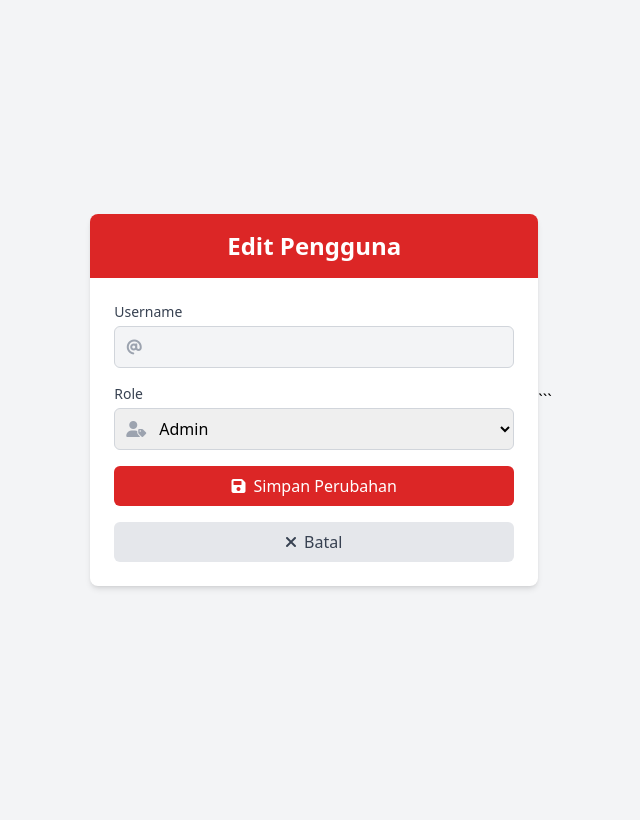
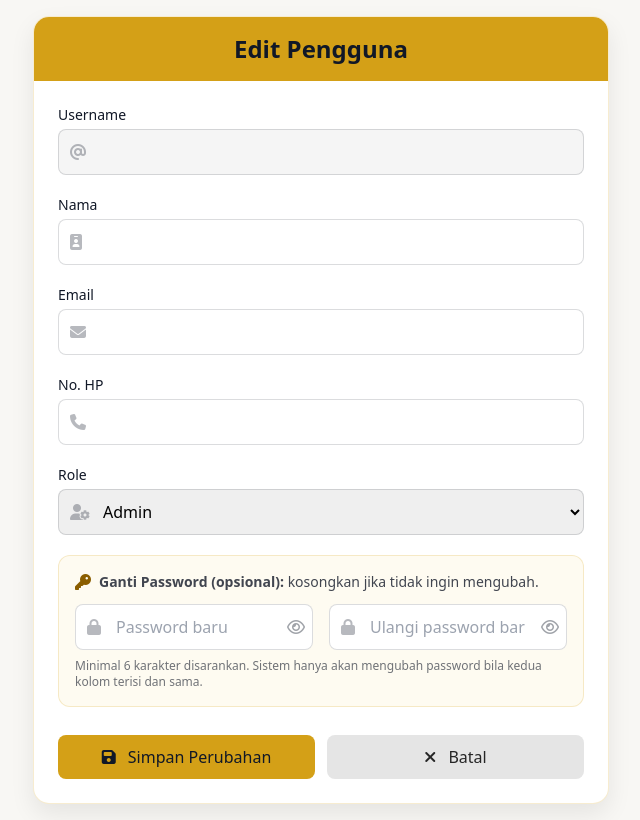
Before and after one commit to ARVLogam/my-flask-app, a Flask app: template templates/editUser.html in a window 1280 px wide. Shown: the whole page, without its empty margins (319-959 px from the left). Before the commit the page ends 589 px from the top, so only its background shows below. Run offline with Flask 3, Linux system fonts and the light colour scheme; the template is opened without the code that fills it, so the values that code supplies are empty; some libraries are stand-ins or nearby versions.

Commit message:
Update editUser.html

````diff
--- a/templates/editUser.html
+++ b/templates/editUser.html
@@ -1,94 +1,177 @@
+<!-- templates/editUser.html -->
 <!DOCTYPE html>
-<html lang="en">
+<html lang="id">
 <head>
   <meta charset="UTF-8" />
-    <meta name="viewport" content="width=device-width, initial-scale=1.0" />
+  <meta name="viewport" content="width=device-width, initial-scale=1.0"/>
   <title>Edit Pengguna</title>
+
   <script src="https://cdn.tailwindcss.com"></script>
-    <link
-      href="https://cdnjs.cloudflare.com/ajax/libs/font-awesome/6.0.0-beta3/css/all.min.css"
-      rel="stylesheet"
-    />
+  <!-- Palet warna brand -->
+  <script>
+    tailwind.config = {
+      theme: {
+        extend: {
+          colors: {
+            brand:     '#d4a017',  // emas
+            brandDark: '#8b5e00',  // coklat tua
+            brandLite: '#f6d27a',  // emas muda
+            ink:       '#111827',
+            paper:     '#F8F7F4'
+          },
+          boxShadow: { soft: '0 10px 25px rgba(0,0,0,.08)' }
+        }
+      }
+    }
+  </script>
+  <link href="https://cdnjs.cloudflare.com/ajax/libs/font-awesome/6.5.0/css/all.min.css" rel="stylesheet"/>
 </head>
-  <body class="bg-gray-100 min-h-screen flex items-center justify-center p-4">
+
+<body class="bg-paper min-h-screen flex items-center justify-center p-4">
   {% include 'flashProtection.html' %}
-    <div class="w-full max-w-md bg-white rounded-lg shadow-md overflow-hidden">
-      <!-- Header Form -->
-      <div class="bg-red-600 py-4 px-6">
-        <h1 class="text-2xl font-bold text-white text-center">Edit Pengguna</h1>
+
+  <div class="w-full max-w-xl bg-white rounded-2xl shadow-soft overflow-hidden border border-brand/20">
+    <div class="bg-brand py-4 px-6">
+      <h1 class="text-2xl font-bold text-ink text-center">Edit Pengguna</h1>
     </div>
 
-      <!-- Form Container -->
-      <form
-        action="{{ url_for('editUser', user_id=user[0]) }}"
-        method="post"
-        class="p-6 space-y-4"
-      >
-        <!-- Username -->
+    <!--
+      Struktur data user (mengacu tabel & halaman kelolaUser):
+      user[0]=id, [1]=username, [2]=role, [3]=nama, [4]=email, [5]=nohp, [6]=created_at
+    -->
+    <form action="{{ url_for('editUser', user_id=user[0]) }}" method="post" class="p-6 space-y-5" novalidate>
+      {# Jika pakai Flask-WTF, aktifkan: {{ csrf_token() }} #}
+
+      <!-- Username (readonly) -->
       <div>
-          <label
-            for="username"
-            class="block text-sm font-medium text-gray-700 mb-1"
-            >Username</label
-          >
+        <label for="username" class="block text-sm font-medium text-ink mb-1">Username</label>
         <div class="relative">
-            <div
-              class="absolute inset-y-0 left-0 pl-3 flex items-center pointer-events-none"
-            >
-              <i class="fas fa-at text-gray-400"></i>
+          <i class="fa-solid fa-at absolute left-3 top-1/2 -translate-y-1/2 text-ink/30"></i>
+          <input type="text" id="username" name="username" value="{{ user[1] }}"
+                 readonly
+                 class="w-full pl-10 p-2.5 border border-ink/15 rounded-lg bg-neutral-100 text-ink/80"/>
         </div>
-            <input
-              type="text"
-              id="username"
-              name="username"
-              value="{{ user[1] }}"
-              class="w-full pl-10 p-2 border border-gray-300 rounded-md focus:outline-none focus:ring-2 focus:ring-red-500 focus:border-transparent bg-gray-100"
-              readonly
-            />
+      </div>
+
+      <!-- Nama -->
+      <div>
+        <label for="nama" class="block text-sm font-medium text-ink mb-1">Nama</label>
+        <div class="relative">
+          <i class="fa-solid fa-id-badge absolute left-3 top-1/2 -translate-y-1/2 text-ink/30"></i>
+          <input type="text" id="nama" name="nama" value="{{ user[3] or '' }}" required
+                 class="w-full pl-10 p-2.5 border border-ink/15 rounded-lg focus:ring-2 focus:ring-brand focus:border-brand"/>
+        </div>
+      </div>
+
+      <!-- Email -->
+      <div>
+        <label for="email" class="block text-sm font-medium text-ink mb-1">Email</label>
+        <div class="relative">
+          <i class="fa-solid fa-envelope absolute left-3 top-1/2 -translate-y-1/2 text-ink/30"></i>
+          <input type="email" id="email" name="email" value="{{ user[4] or '' }}" required
+                 class="w-full pl-10 p-2.5 border border-ink/15 rounded-lg focus:ring-2 focus:ring-brand focus:border-brand"/>
+        </div>
+      </div>
+
+      <!-- No HP -->
+      <div>
+        <label for="nohp" class="block text-sm font-medium text-ink mb-1">No. HP</label>
+        <div class="relative">
+          <i class="fa-solid fa-phone absolute left-3 top-1/2 -translate-y-1/2 text-ink/30"></i>
+          <input type="tel" id="nohp" name="nohp" value="{{ user[5] or '' }}" required
+                 class="w-full pl-10 p-2.5 border border-ink/15 rounded-lg focus:ring-2 focus:ring-brand focus:border-brand"/>
         </div>
       </div>
 
       <!-- Role -->
       <div>
-          <label
-            for="role"
-            class="block text-sm font-medium text-gray-700 mb-1"
-            >Role</label
-          >
+        <label for="role" class="block text-sm font-medium text-ink mb-1">Role</label>
         <div class="relative">
-            <div
-              class="absolute inset-y-0 left-0 pl-3 flex items-center pointer-events-none"
-            >
-              <i class="fas fa-user-tag text-gray-400"></i>
-            </div>
-            <select
-              id="role"
-              name="role"
-              class="w-full pl-10 p-2 border border-gray-300 rounded-md focus:outline-none focus:ring-2 focus:ring-red-500 focus:border-transparent"
-            >
-              <option value="admin" {% if user[3] == 'admin' %}selected{% endif %}>Admin</option>
-              <option value="user" {% if user[3] == 'user' %}selected{% endif %}>User</option>
+          <i class="fa-solid fa-user-gear absolute left-3 top-1/2 -translate-y-1/2 text-ink/30"></i>
+          <select id="role" name="role"
+                  class="w-full pl-10 p-2.5 border border-ink/15 rounded-lg focus:ring-2 focus:ring-brand focus:border-brand">
+            <option value="admin" {% if user[2]=='admin' %}selected{% endif %}>Admin</option>
+            <option value="user"  {% if user[2]=='user'  %}selected{% endif %}>User</option>
           </select>
         </div>
       </div>
 
-        <!-- Submit Button -->
-        <button
-          type="submit"
-          class="w-full bg-red-600 text-white py-2 px-4 rounded-md hover:bg-red-700 transition duration-300 flex items-center justify-center"
-        >
-          <i class="fas fa-save mr-2"></i> Simpan Perubahan
+      <!-- Ganti Password (opsional) -->
+      <div class="rounded-xl border border-brand/20 p-4 bg-brandLite/10">
+        <div class="flex items-center gap-2 mb-3">
+          <i class="fa-solid fa-key text-brandDark"></i>
+          <p class="text-sm text-ink/80"><strong>Ganti Password (opsional):</strong> kosongkan jika tidak ingin mengubah.</p>
+        </div>
+
+        <div class="grid grid-cols-1 sm:grid-cols-2 gap-4">
+          <div class="relative">
+            <i class="fa-solid fa-lock absolute left-3 top-1/2 -translate-y-1/2 text-ink/30"></i>
+            <input type="password" id="new_password" name="new_password" placeholder="Password baru"
+                   class="w-full pl-10 pr-10 p-2.5 border border-ink/15 rounded-lg focus:ring-2 focus:ring-brand focus:border-brand">
+            <button type="button" class="absolute right-2 top-1/2 -translate-y-1/2 text-ink/40 hover:text-ink/60" data-toggle="new_password">
+              <i class="fa-regular fa-eye"></i>
             </button>
+          </div>
 
-        <!-- Cancel Button -->
-        <a
-          href="{{ url_for('menuAdmin', roleMenu='kelolaUser') }}"
-          class="w-full bg-gray-200 text-gray-700 py-2 px-4 rounded-md hover:bg-gray-300 transition duration-300 flex items-center justify-center mt-3"
-        >
-          <i class="fas fa-times mr-2"></i> Batal
+          <div class="relative">
+            <i class="fa-solid fa-lock absolute left-3 top-1/2 -translate-y-1/2 text-ink/30"></i>
+            <input type="password" id="confirm_password" name="confirm_password" placeholder="Ulangi password baru"
+                   class="w-full pl-10 pr-10 p-2.5 border border-ink/15 rounded-lg focus:ring-2 focus:ring-brand focus:border-brand">
+            <button type="button" class="absolute right-2 top-1/2 -translate-y-1/2 text-ink/40 hover:text-ink/60" data-toggle="confirm_password">
+              <i class="fa-regular fa-eye"></i>
+            </button>
+          </div>
+        </div>
+        <p class="mt-2 text-xs text-ink/60">Minimal 6 karakter disarankan. Sistem hanya akan mengubah password bila kedua kolom terisi dan sama.</p>
+      </div>
+
+      <!-- Actions -->
+      <div class="flex gap-3 pt-2">
+        <button type="submit"
+                class="flex-1 bg-brand hover:bg-brandDark text-ink hover:text-white rounded-lg py-2.5 font-medium">
+          <i class="fa-solid fa-floppy-disk mr-2"></i> Simpan Perubahan
+        </button>
+        <a href="{{ url_for('menuAdmin', roleMenu='kelolaUser') }}"
+           class="flex-1 text-center bg-neutral-200 hover:bg-neutral-300 text-neutral-800 rounded-lg py-2.5 font-medium">
+          <i class="fa-solid fa-xmark mr-2"></i> Batal
         </a>
+      </div>
     </form>
   </div>
+
+  <script>
+    // Toggle show/hide password fields
+    document.querySelectorAll('[data-toggle]').forEach(btn => {
+      btn.addEventListener('click', () => {
+        const id = btn.getAttribute('data-toggle');
+        const input = document.getElementById(id);
+        if (!input) return;
+        const isPass = input.type === 'password';
+        input.type = isPass ? 'text' : 'password';
+        const icon = btn.querySelector('i');
+        icon.classList.toggle('fa-eye');
+        icon.classList.toggle('fa-eye-slash');
+      });
+    });
+
+    // Validasi ringan: pastikan konfirmasi sama (di sisi klien)
+    const form = document.querySelector('form');
+    form.addEventListener('submit', (e) => {
+      const p1 = document.getElementById('new_password').value.trim();
+      const p2 = document.getElementById('confirm_password').value.trim();
+      if (p1 || p2) {
+        if (p1.length < 6) {
+          e.preventDefault();
+          alert('Password baru minimal 6 karakter.');
+          return;
+        }
+        if (p1 !== p2) {
+          e.preventDefault();
+          alert('Konfirmasi password tidak sama.');
+          return;
+        }
+      }
+    });
+  </script>
 </body>
 </html>
-```
````
Lines whose indentation alone changed are shown as unchanged.
